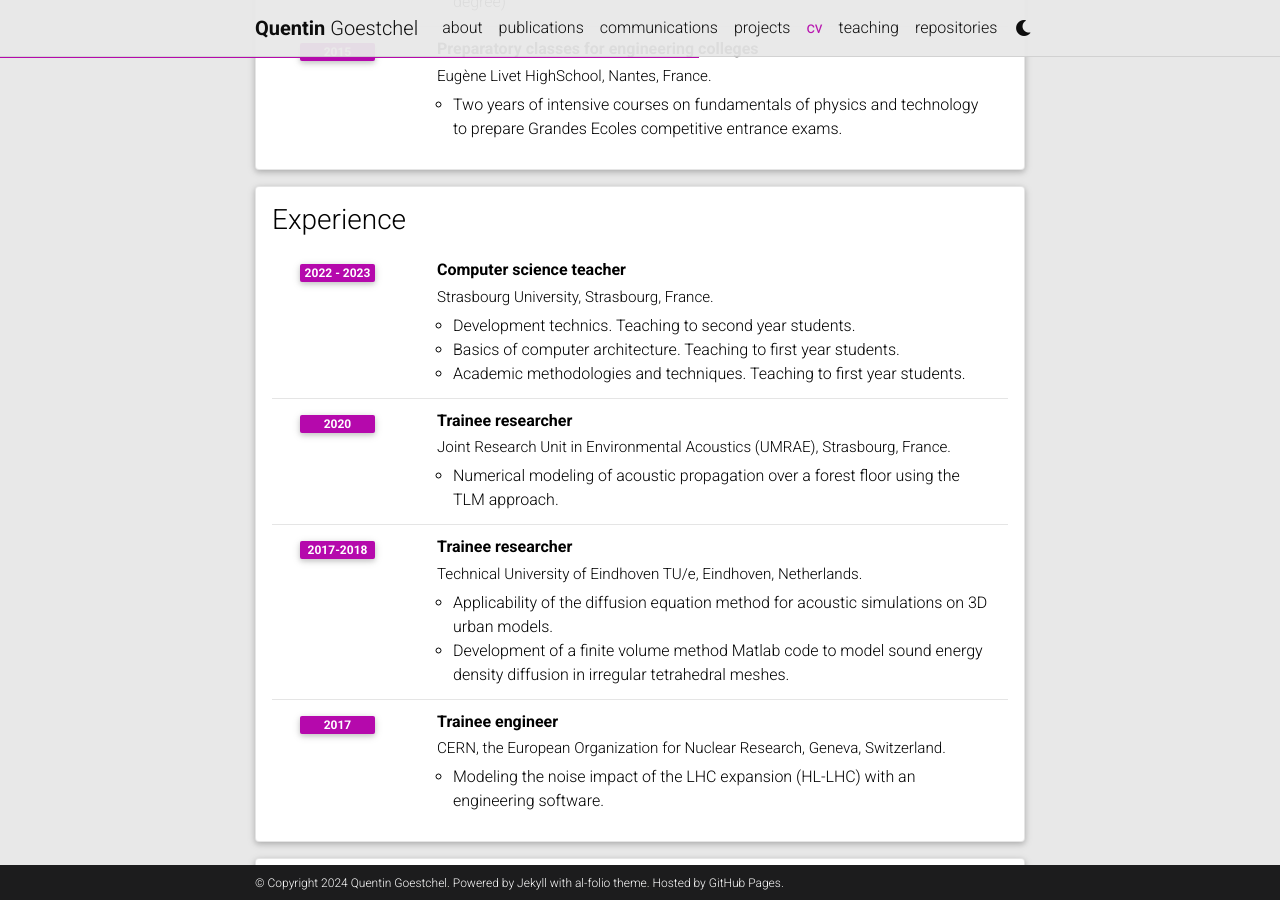
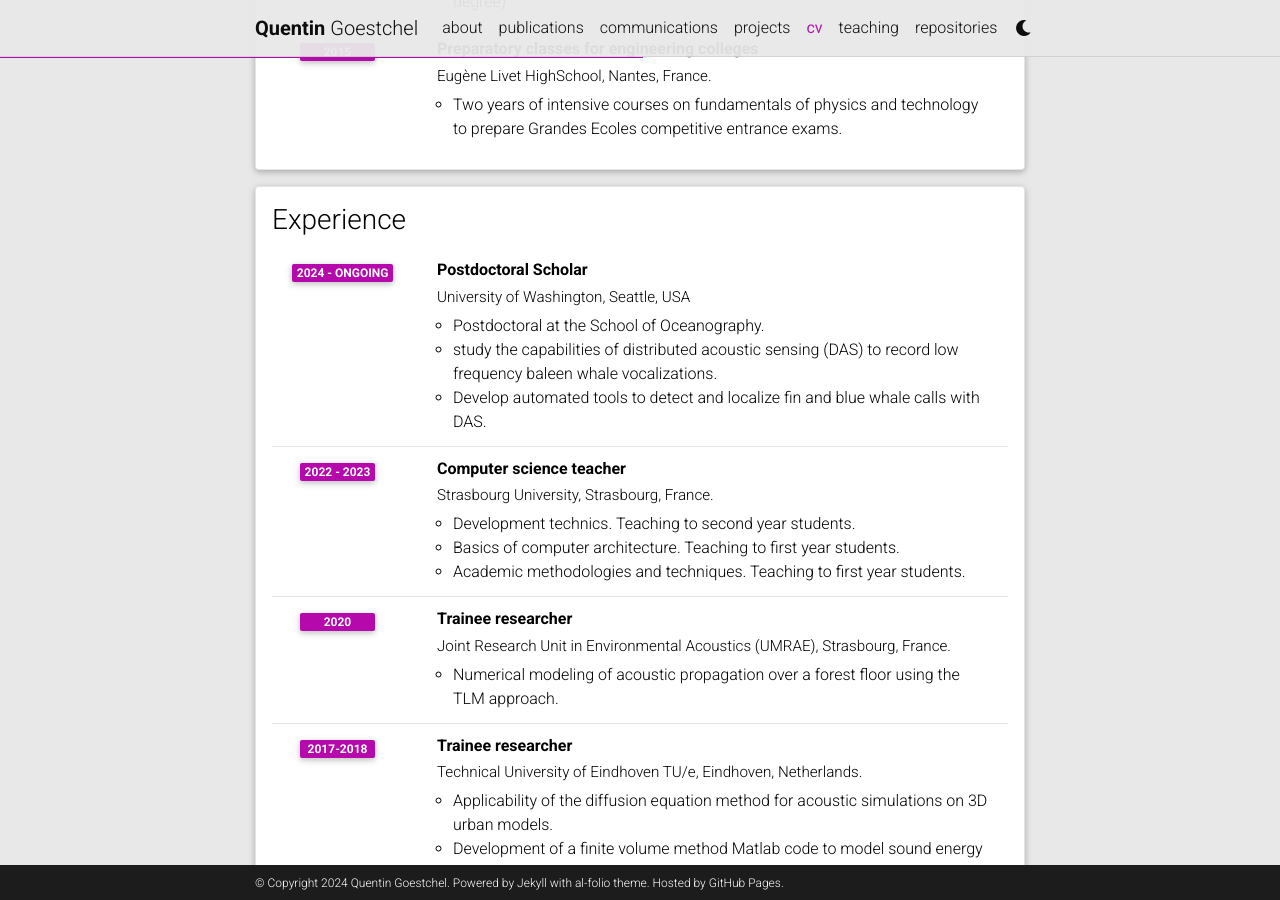
Before and after one commit to qgoestch/qgoestch, a Jekyll site: the page built from _pages/cv.md, in a window 1280 px wide and 900 px high, scrolled down 1239 px. Built offline with Jekyll 4.4.1, drawn with Linux system fonts in a browser that asks for light colours; comment, search, counter and statistics services are not loaded; a style sheet for code colours, icons or effects is not loaded.

Commit message:
updated cv and phd

```diff
--- a/_data/cv.yml
+++ b/_data/cv.yml
@@ -13,7 +13,7 @@
   contents:
     - title: Ph.D. degree
       institution: Le Mans University, Le Mans, France.
-      year: 2023 (ongoing)
+      year: 2023
       description:
         - Acoustic propagation in forest environments. Time domain numerical methods toward bioacoustic applications.
         - title: Short description
@@ -49,6 +49,14 @@
 - title: Experience
   type: time_table
   contents:
+    - title: Postdoctoral Scholar
+      institution: University of Washington, Seattle, USA
+      year: 2024 - ongoing
+      description:
+        - Postdoctoral at the School of Oceanography.
+        - study the capabilities of distributed acoustic sensing (DAS) to record low frequency baleen whale vocalizations.
+        - Develop automated tools to detect and localize fin and blue whale calls with DAS.
+
     - title: Computer science teacher
       institution: Strasbourg University, Strasbourg, France.
       year: 2022 - 2023
```
Also changed, not shown: _bibliography/papers.bib (+6 -1 lines).
